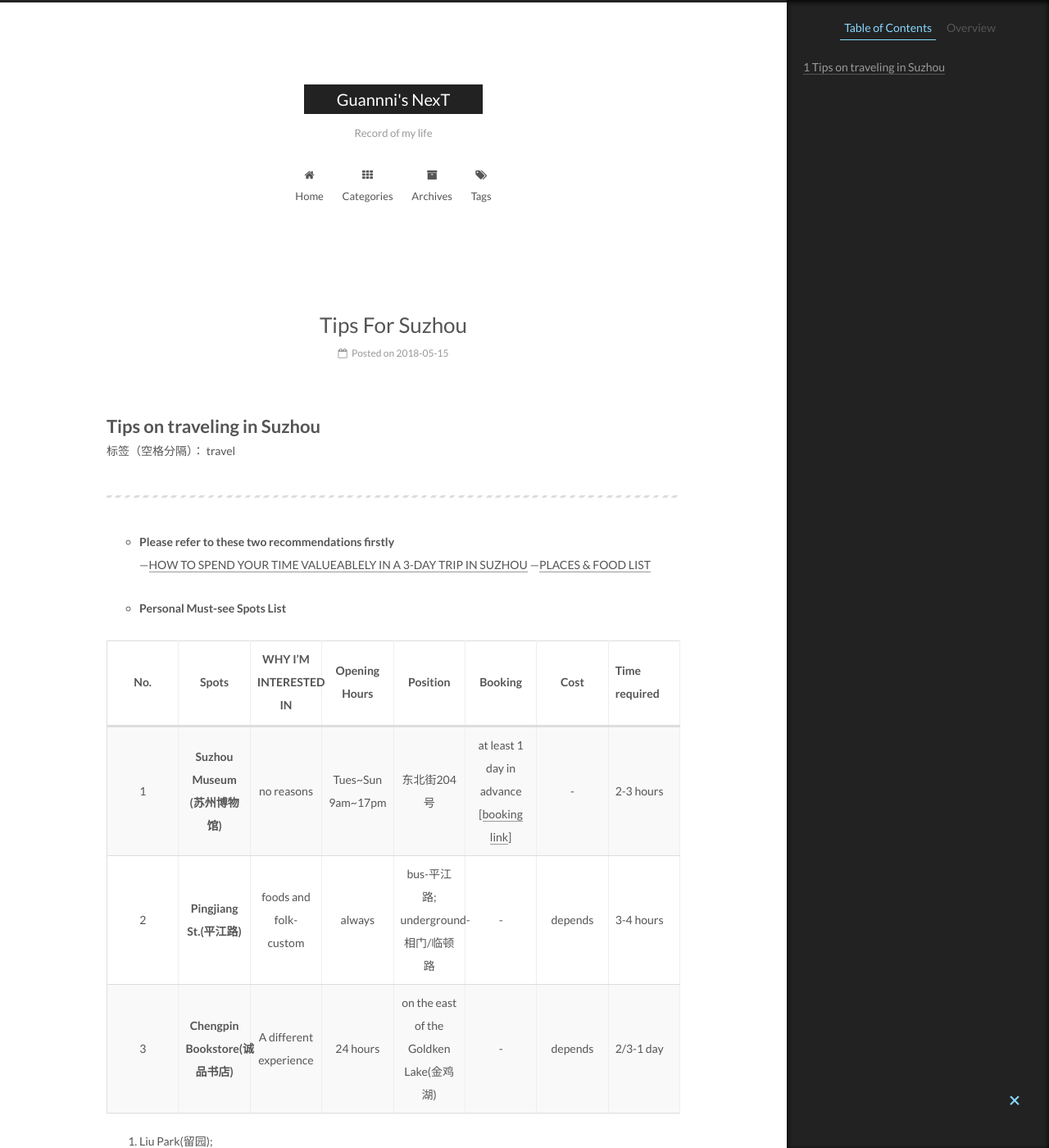
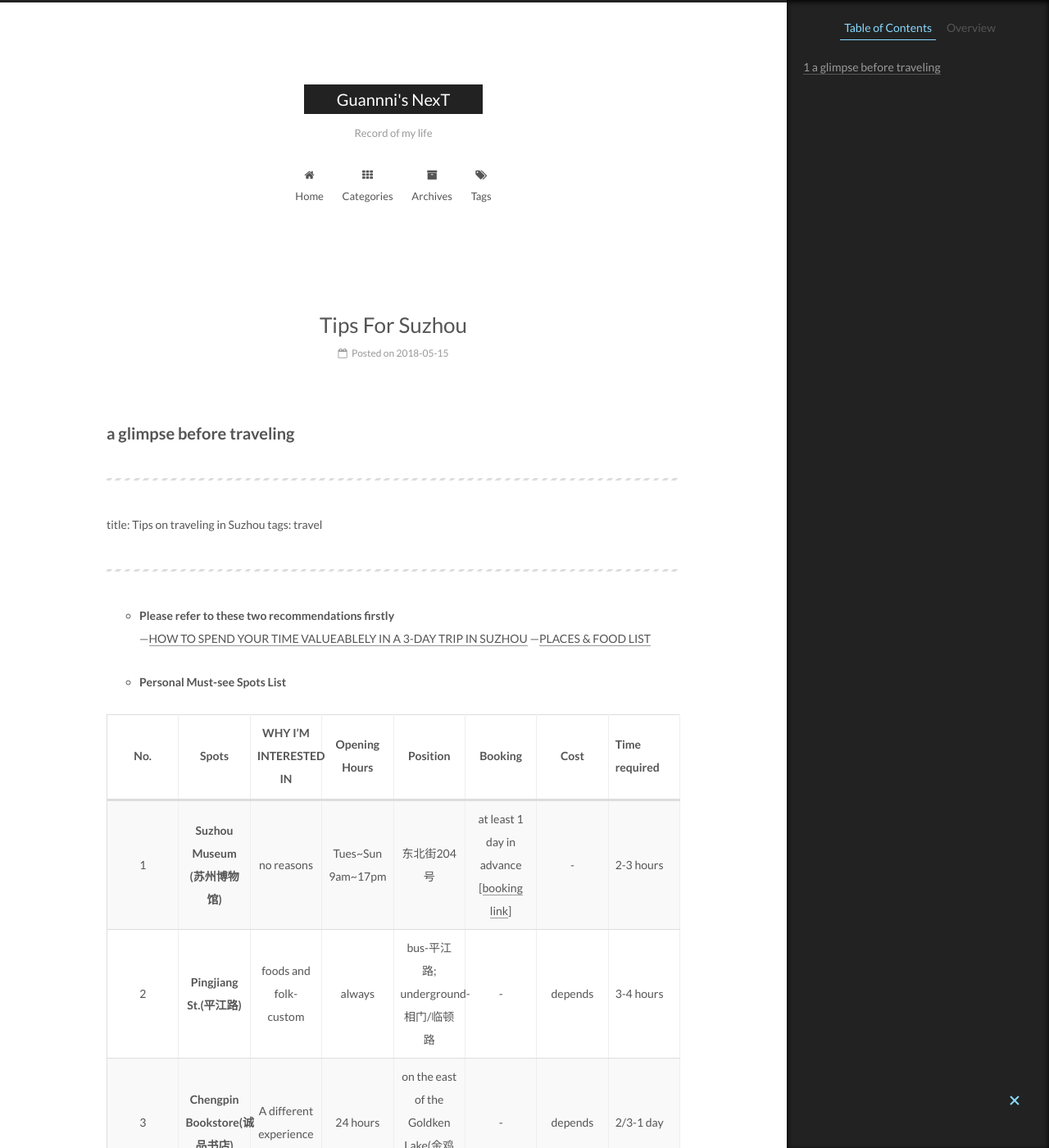
Before and after one commit to guannnni/2018, a Jekyll site: the page built from _posts/2018-05-15-Tips-for-Suzhou.md, in a window 1280 px wide and 1400 px high. Shown: the whole window at 82% size. Built offline with Jekyll 4.4.1, drawn with Linux system fonts in a browser that asks for light colours.

Commit message:
Update 2018-05-15-Tips-for-Suzhou.md

```diff
--- a/_posts/2018-05-15-Tips-for-Suzhou.md
+++ b/_posts/2018-05-15-Tips-for-Suzhou.md
@@ -1,6 +1,7 @@
-# Tips on traveling in Suzhou
-
-标签（空格分隔）： travel
+## a glimpse before traveling
+---
+title: Tips on traveling in Suzhou
+tags: travel
 
 ---
 
```
